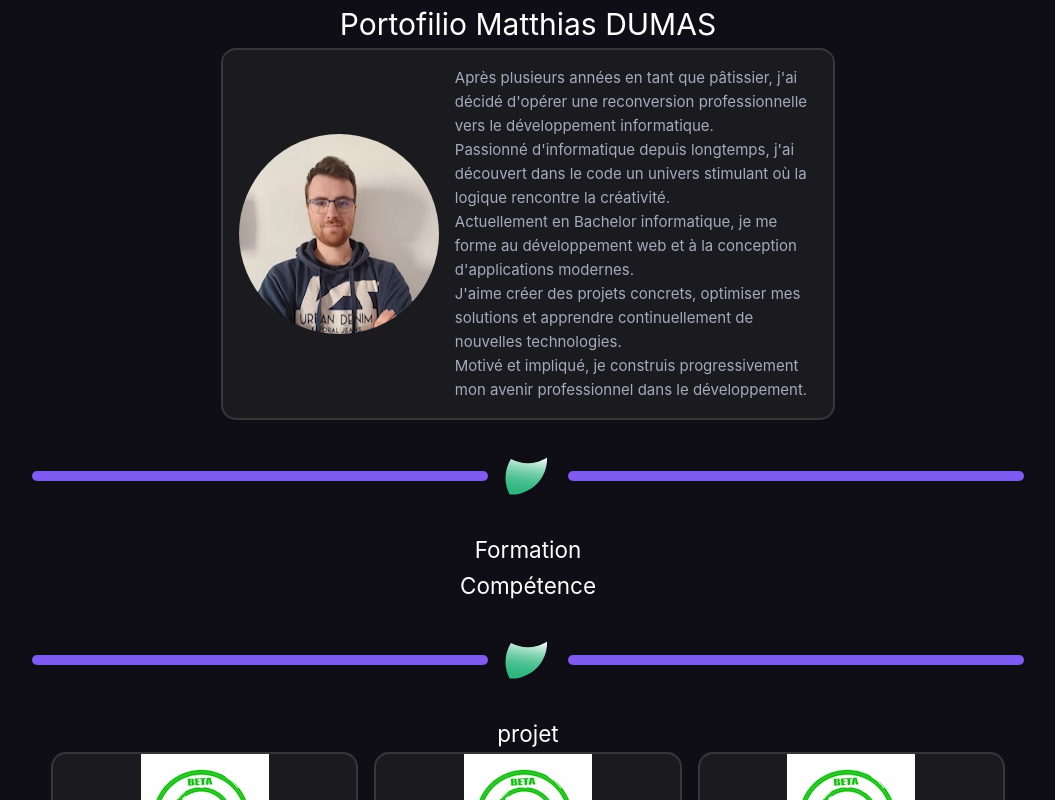
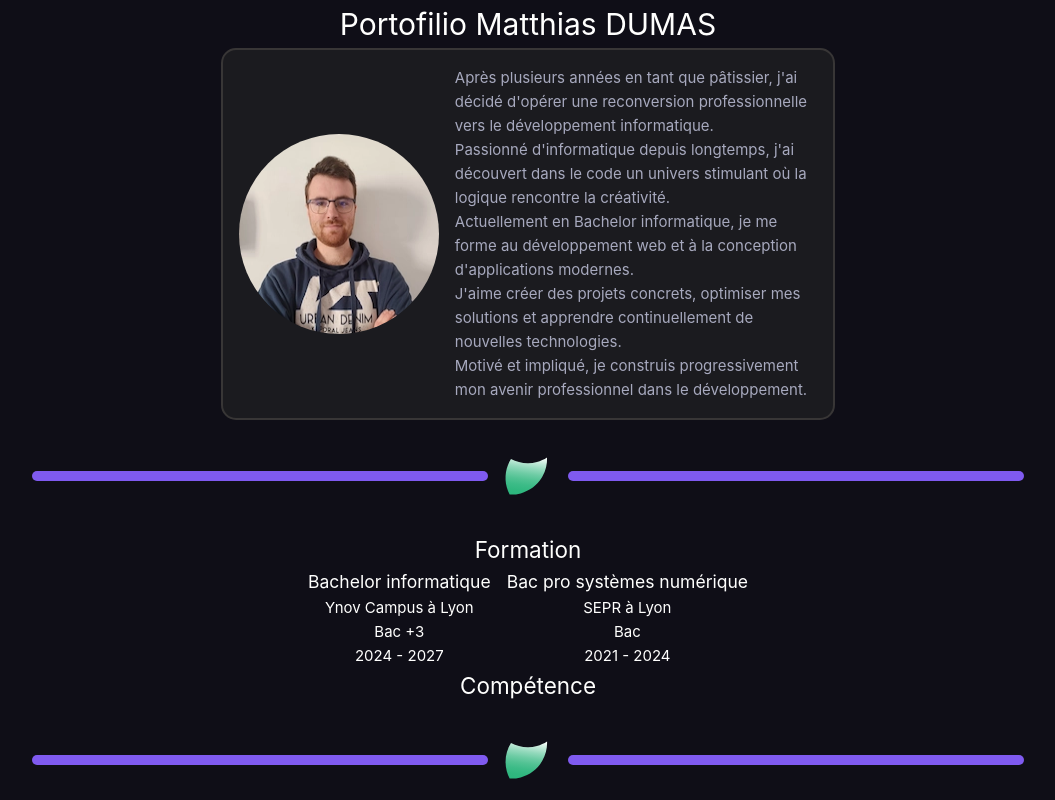
Before and after one commit to Matth-kaiton/portfolio, a Vue app: page / in a window 1280 px wide. Shown: the top 800 px of the page, without its empty margins (112-1167 px from the left). Built offline with nearby package versions, Linux system fonts and the light colour scheme.

Commit message:
formation text fait

```diff
--- a/src/App.vue
+++ b/src/App.vue
@@ -5,6 +5,8 @@ import Contact from './components/molecules/Contact.vue';
 import Intro from './components/molecules/Intro.vue';
 import Spliter from './components/molecules/Spliter.vue';
 import projects from "@/data/projects.json";
+import content from "@/data/content.json";
+import Training from './components/molecules/Training.vue';
 </script>
 
 <template>
@@ -15,6 +17,15 @@ import projects from "@/data/projects.json";
       <Intro/>
       <Spliter/>
       <h2>Formation</h2>
+      <section class="wrapTraining">
+      <Training
+        v-for="train in content.training"
+        :title=train.name
+        :location=train.location
+        :level=train.level
+        :years=train.years
+        />
+      </section>
       <h2>Compétence</h2>
       <Spliter/>
       <h2>projet</h2>
@@ -50,6 +61,12 @@ main{
   width: 100%;
 }
 
+.wrapTraining{
+  display: flex;
+  flex-direction: row;
+  gap: 1rem;
+}
+
 
 @media (min-width: 1024px) {
   header {
--- a/src/components/molecules/Training.vue
+++ b/src/components/molecules/Training.vue
@@ -1,4 +1,4 @@
-<script>
+<script setup>
 
     defineProps({
         title : {String},
@@ -10,7 +10,7 @@
 
 <template>
     <article>
-        <h2> {{ title }} </h2>
+        <h3> {{ title }} </h3>
         <p> {{ location }} </p>
         <div>
             <p>{{ level }}</p>
```
